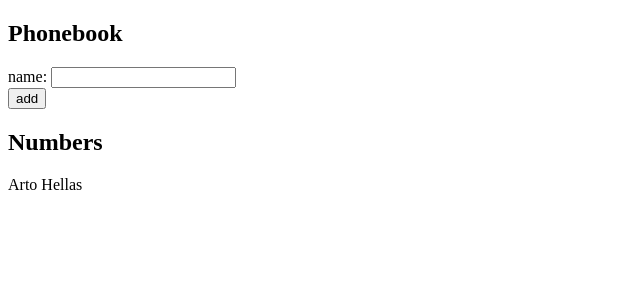
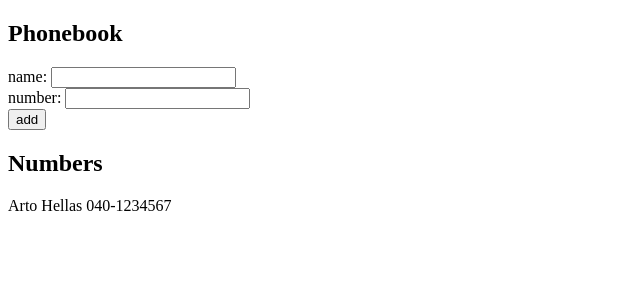
Before and after one commit to c0ldbear/fullstack-fi, a React (Vite) app in the folder part2/phonebook/: page / in a window 1280 px wide. Shown: the top 300 px of the page, without its empty margins (0-640 px from the left). Built offline with nearby package versions, Linux system fonts and the light colour scheme.

Commit message:
Add solution for 2.8

```diff
--- a/part2/phonebook/src/App.jsx
+++ b/part2/phonebook/src/App.jsx
@@ -1,11 +1,16 @@
 import { useState } from "react";
 
 const App = () => {
-  const [persons, setPersons] = useState([{ name: "Arto Hellas" }]);
+  const [persons, setPersons] = useState([{ name: "Arto Hellas", number: "040-1234567" }]);
   const [newName, setNewName] = useState("");
+  const [newNumber, setNewNumber] = useState("");
 
-  const handlePhonebookChange = (event) => {
+  const handlePhonebookNameChange = (event) => {
     setNewName(event.target.value);
+  };
+
+  const handlePhonebookNumberChange = (event) => {
+    setNewNumber(event.target.value);
   };
 
   const findDuplicatePerson = (newPerson) => {
@@ -18,6 +23,7 @@ const App = () => {
     event.preventDefault();
     const personObject = {
       name: newName,
+      number: newNumber,
     };
 
     if (findDuplicatePerson(personObject)) {
@@ -26,6 +32,7 @@ const App = () => {
       setPersons(persons.concat(personObject));
     }
     setNewName("");
+    setNewNumber("");
   };
 
   return (
@@ -33,7 +40,10 @@ const App = () => {
       <h2>Phonebook</h2>
       <form onSubmit={addPerson}>
         <div>
-          name: <input value={newName} onChange={handlePhonebookChange} />
+          name: <input value={newName} onChange={handlePhonebookNameChange} />
+        </div>
+        <div>
+          number: <input value={newNumber} onChange={handlePhonebookNumberChange} />
         </div>
         <div>
           <button type="submit">add</button>
@@ -41,7 +51,11 @@ const App = () => {
       </form>
       <h2>Numbers</h2>
       {persons.map((person) => {
-        return <div key={person.name}>{person.name}</div>;
+        return (
+          <div key={person.name}>
+            {person.name} {person.number}
+          </div>
+        );
       })}
     </div>
   );
```
